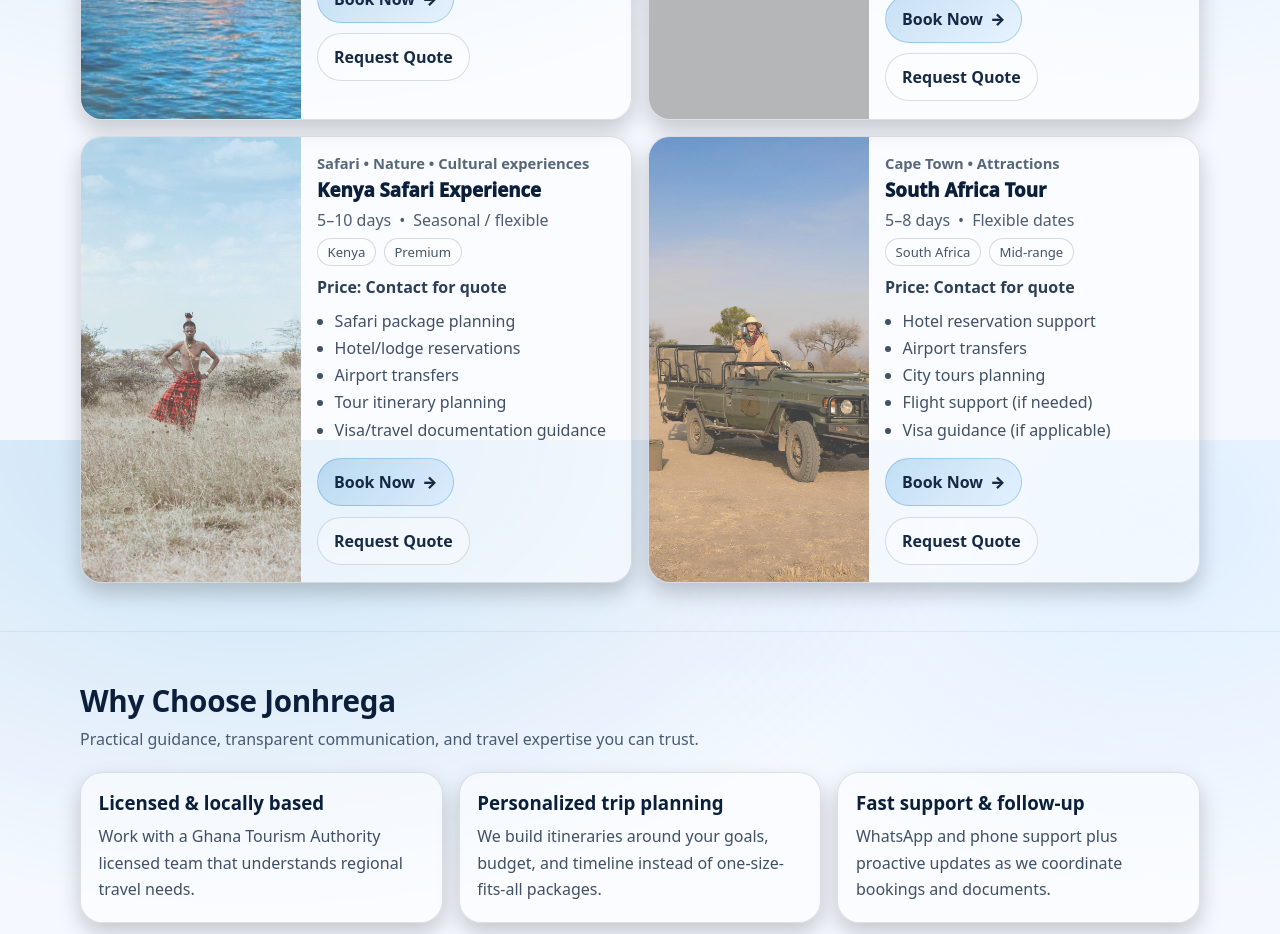
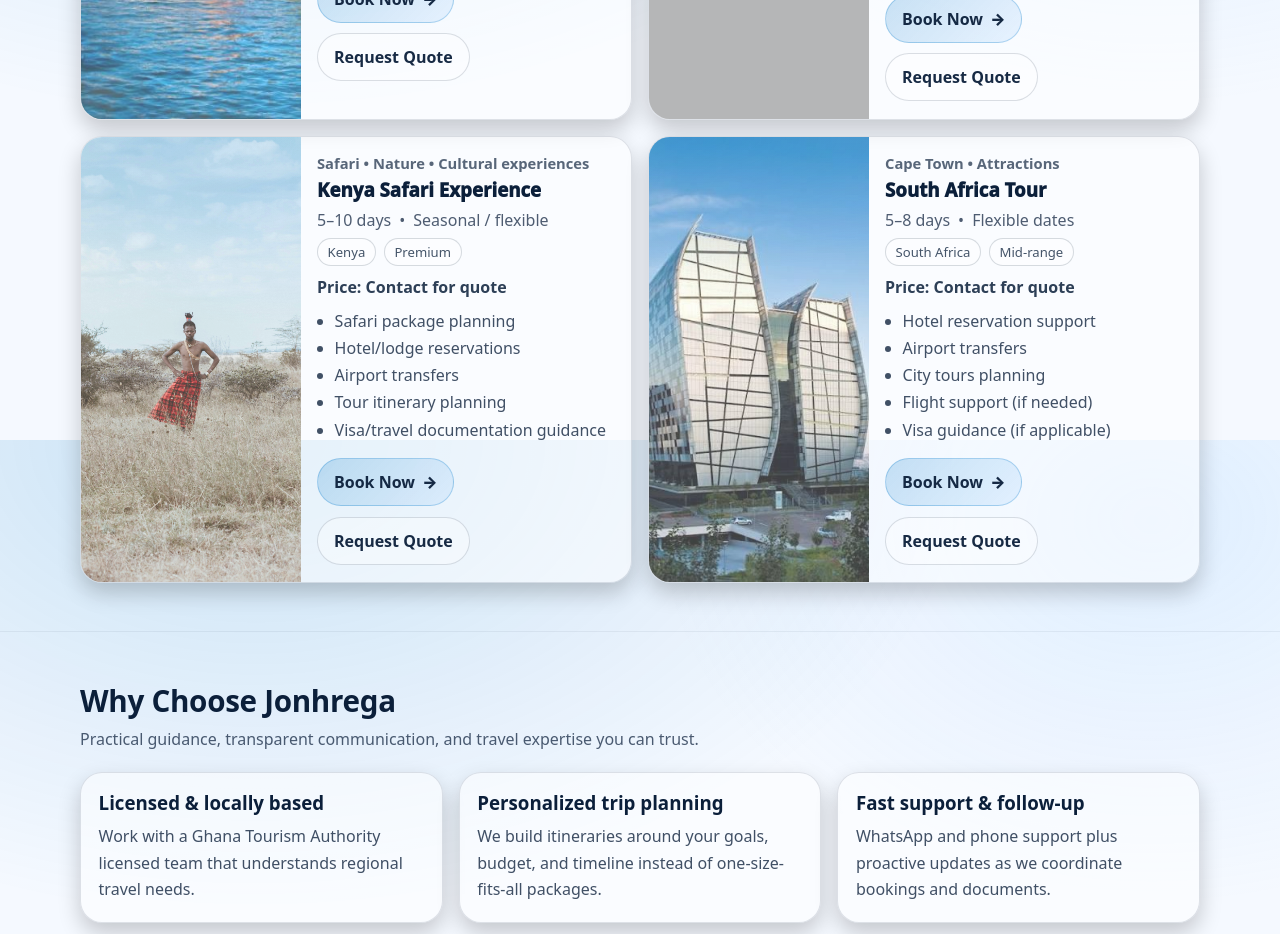
Before and after one commit to learngermanghana/jonhrega-travel-site, a React (Vite) app: page /tours in a window 1280 px wide. Shown: the part 2760-3694 px from the top of the page. Built offline with nearby package versions, Linux system fonts and the light colour scheme; grey boxes are pictures that could not be loaded.

Commit message:
Update South Africa tour image

```diff
--- a/src/data/tours.js
+++ b/src/data/tours.js
@@ -187,6 +187,6 @@ export const tours = [
       "Flight support (if needed)",
       "Visa guidance (if applicable)"
     ],
-    image: "/images/south-africa.jpg"
+    image: "/images/south%20africa.jpeg"
   }
 ];
```
